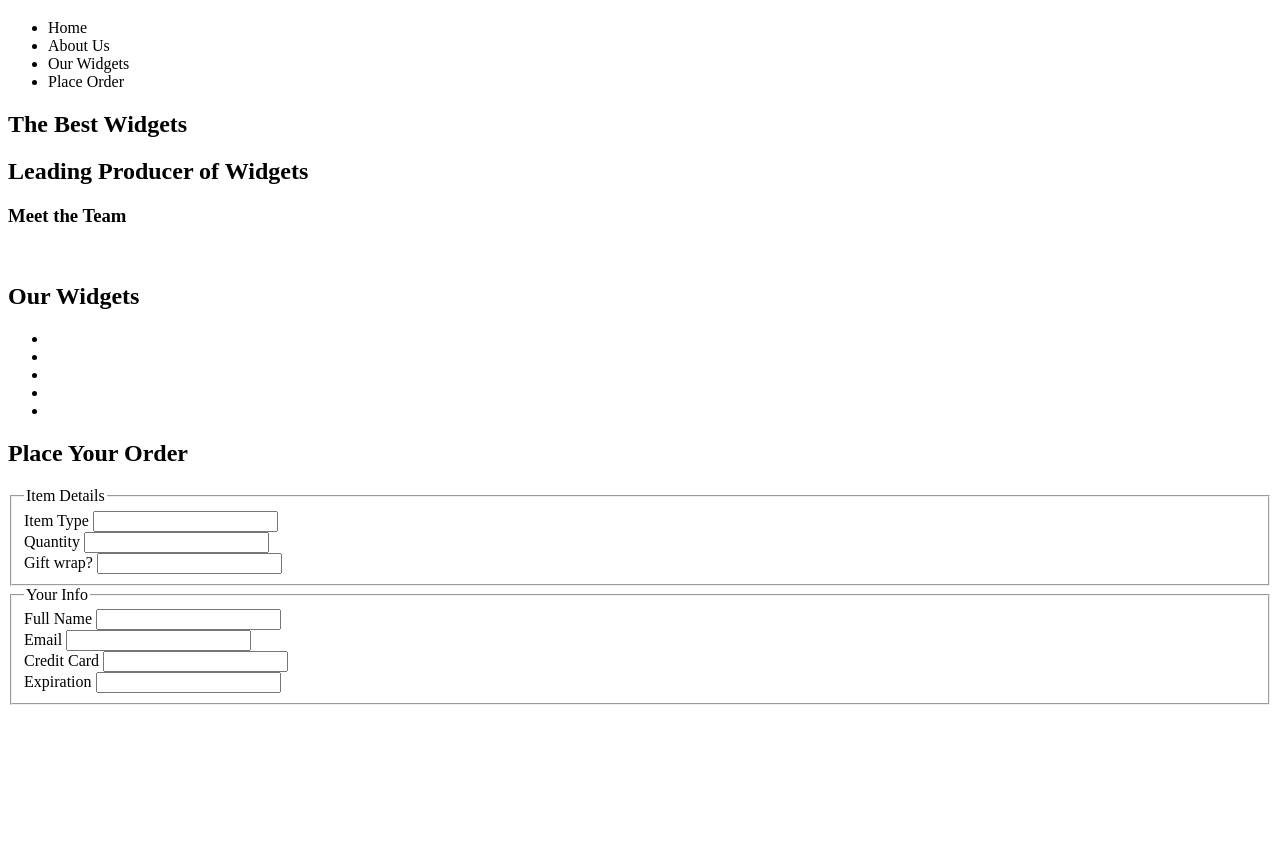
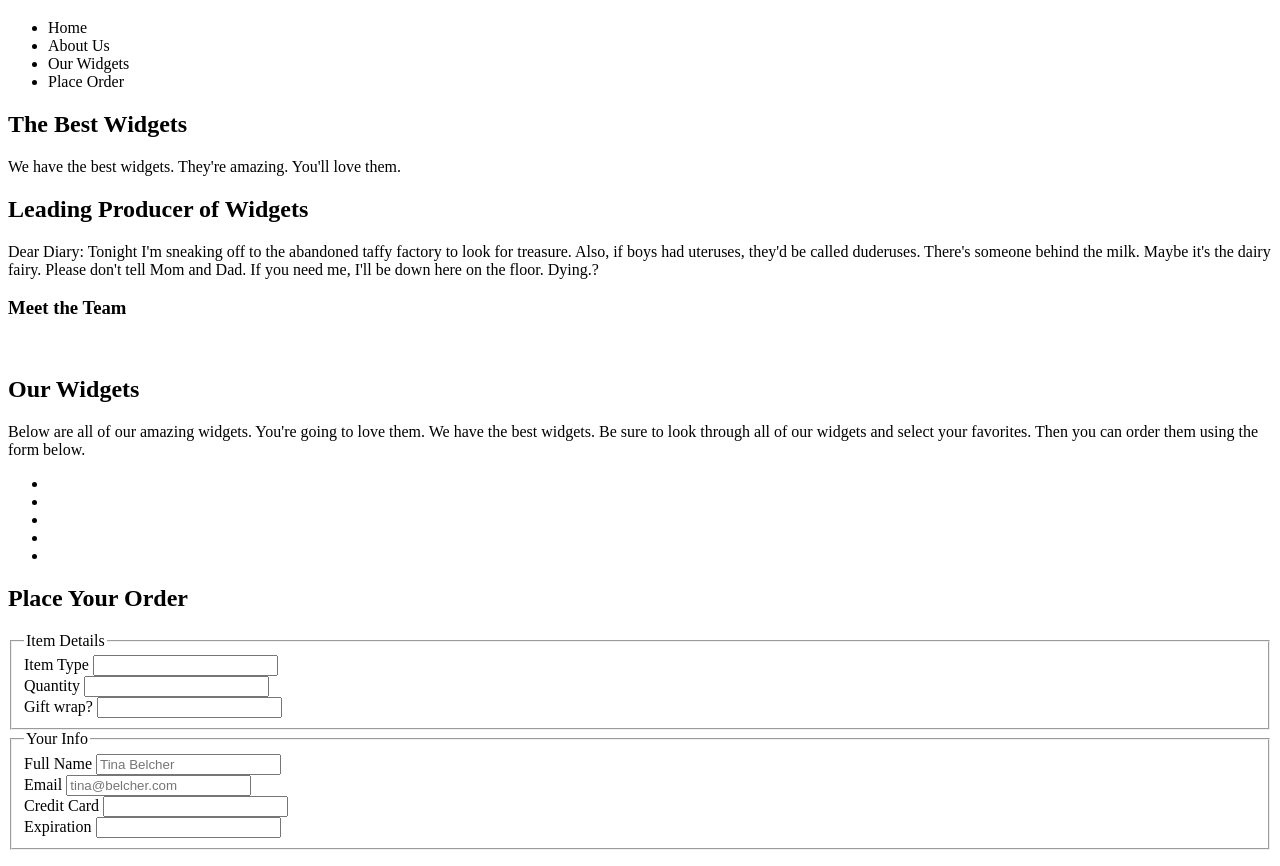
Before and after one commit to ZarahZmith/WidgetCo, a plain HTML site: page index.html in a window 1280 px wide. Shown: the part 61-927 px from the top of the page. Before the commit the page ends 800 px from the top, so only its background shows below. Drawn offline with Linux system fonts and the light colour scheme.

Commit message:
Paragraph content put in as well as name/email form elements

```diff
--- a/index.html
+++ b/index.html
@@ -22,13 +22,16 @@
     <main>
       <section>
         <h2>The Best Widgets</h2>
-        <p></p>
-        <a><!-- ^go to top --></a>
+        <p>We have the best widgets. They're amazing. You'll love them.</p>
+        <a><!-- Place your order now! --></a>
       </section>
 
       <section>
-        <h2>Leading Producer of Widgets</h2>
-        <p></p>
+        <h2>Leading Producer of Widgets</h2>Dear Diary: Tonight I'm sneaking off
+         to the abandoned taffy factory to look for treasure. Also, if boys had
+         uteruses, they'd be called duderuses. There's someone behind the milk.
+         Maybe it's the dairy fairy. Please don't tell Mom and Dad. If you need
+         me, I'll be down here on the floor. Dying.?</p>
         <h3>Meet the Team</h3>
         <aside class="pictures">
           <img>
@@ -43,8 +46,10 @@
 
       <section>
         <h2>Our Widgets</h2>
-        <p></p>
-        <p><!-- alert --></p>
+        <p>Below are all of our amazing widgets. You're going to love them. We
+        have the best widgets. Be sure to look through all of our widgets and
+        select your favorites. Then you can order them using the form below.</p>
+        <p><!-- New widgets being added all the time!, button w/ alert --></p>
         <ul>
           <li></li>
           <li></li>
@@ -79,12 +84,12 @@
           <fieldset>
             <legend>Your Info</legend>
             <aside>
-              <label>Full Name</label>
-              <input>
+              <label for="fullname-input">Full Name</label>
+              <input type="text" name="fullname" id="fullname-input" placeholder="Tina Belcher" required>
             </aside>
             <aside>
-              <label>Email</label>
-              <input>
+              <label for="email">Email</label>
+              <input type="email" name="email" id="email" placeholder="tina@belcher.com" required>
             </aside>
             <aside>
               <label>Credit Card</label>
```
